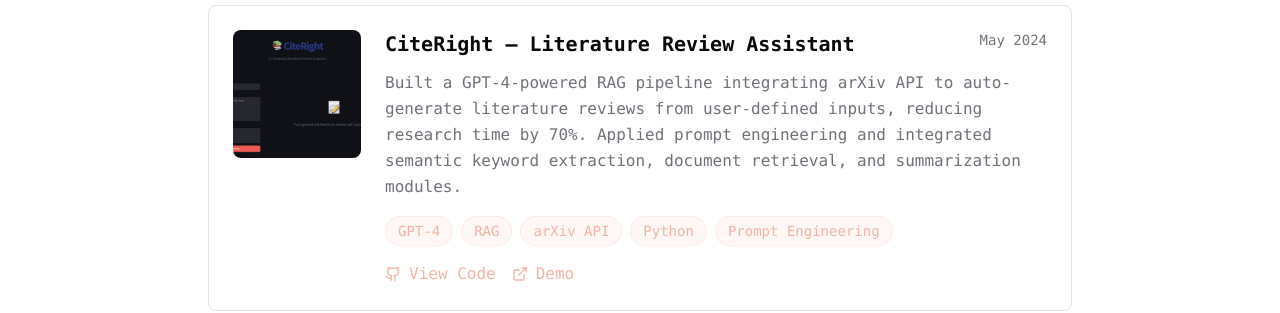
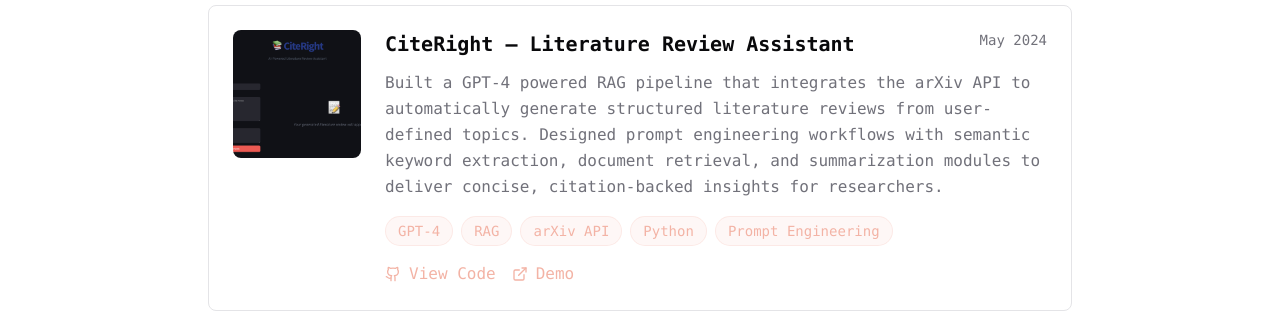
Before and after one commit to ayogenthiran/ayogenthiran.github.io, a Next.js app: page /projects in a window 1280 px wide. Shown: the part 513-826 px from the top of the page. Built offline with nearby package versions, Linux system fonts and the light colour scheme; no server answers; a web font is replaced by a local one.

Commit message:
Update CiteRight description with more detailed technical details

```diff
--- a/app/projects/page.tsx
+++ b/app/projects/page.tsx
@@ -21,7 +21,7 @@ const projects = [
     id: 2,
     title: "CiteRight — Literature Review Assistant",
     description:
-      "Built a GPT-4-powered RAG pipeline integrating arXiv API to auto-generate literature reviews from user-defined inputs, reducing research time by 70%. Applied prompt engineering and integrated semantic keyword extraction, document retrieval, and summarization modules.",
+      "Built a GPT-4 powered RAG pipeline that integrates the arXiv API to automatically generate structured literature reviews from user-defined topics. Designed prompt engineering workflows with semantic keyword extraction, document retrieval, and summarization modules to deliver concise, citation-backed insights for researchers.",
     date: "May 2024",
     technologies: ["GPT-4", "RAG", "arXiv API", "Python", "Prompt Engineering"],
     image: "/images/projects/CiteRight.jpg",
--- a/components/projects.tsx
+++ b/components/projects.tsx
@@ -18,7 +18,7 @@ export default function Projects() {
     {
       title: "CiteRight — Literature Review Assistant",
       description:
-        "Built a GPT-4-powered RAG pipeline integrating arXiv API to auto-generate literature reviews from user-defined inputs, reducing research time by 70%. Applied prompt engineering and integrated semantic keyword extraction, document retrieval, and summarization modules.",
+        "Built a GPT-4 powered RAG pipeline that integrates the arXiv API to automatically generate structured literature reviews from user-defined topics. Designed prompt engineering workflows with semantic keyword extraction, document retrieval, and summarization modules to deliver concise, citation-backed insights for researchers.",
       tags: ["GPT-4", "RAG", "arXiv API", "Python", "Prompt Engineering"],
       codeLink: "https://github.com/ayogenthiran/citeright-rag",
       liveLink: "#",
```
